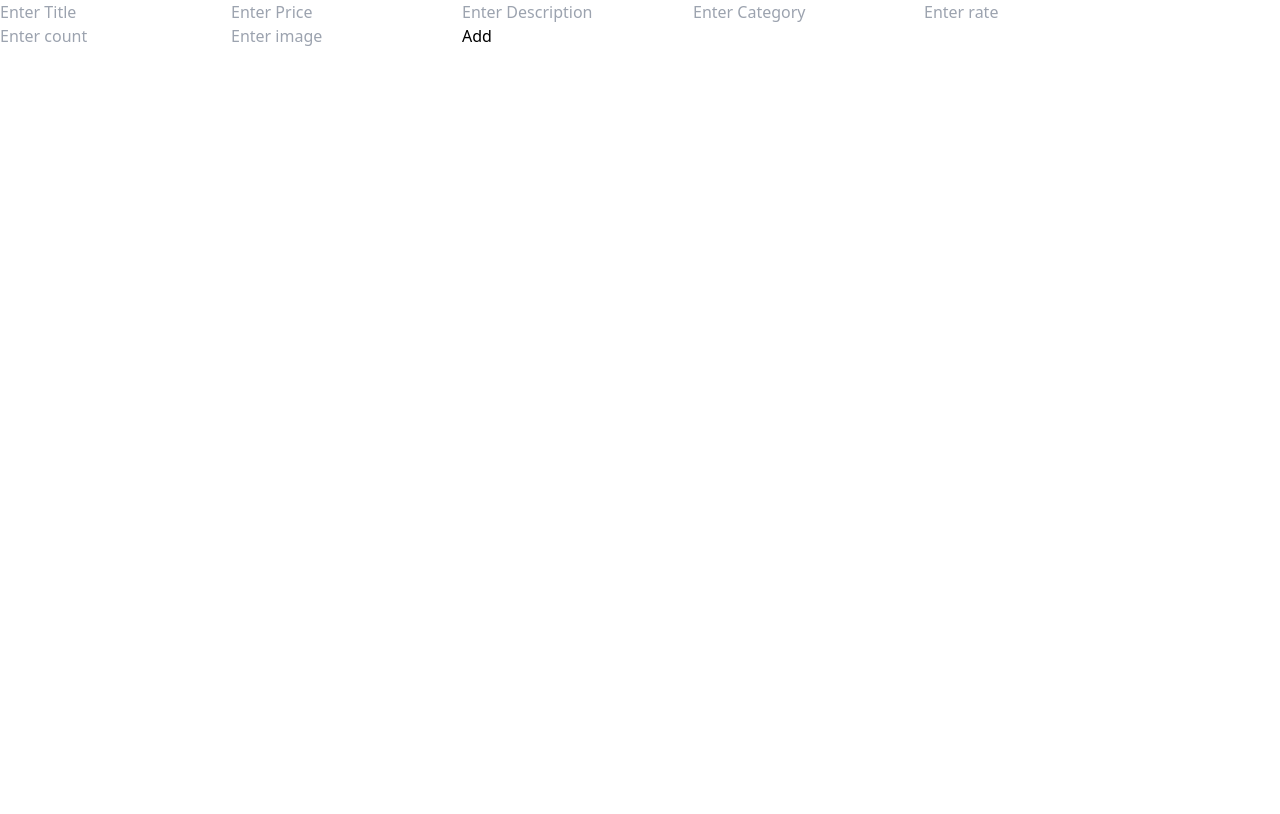
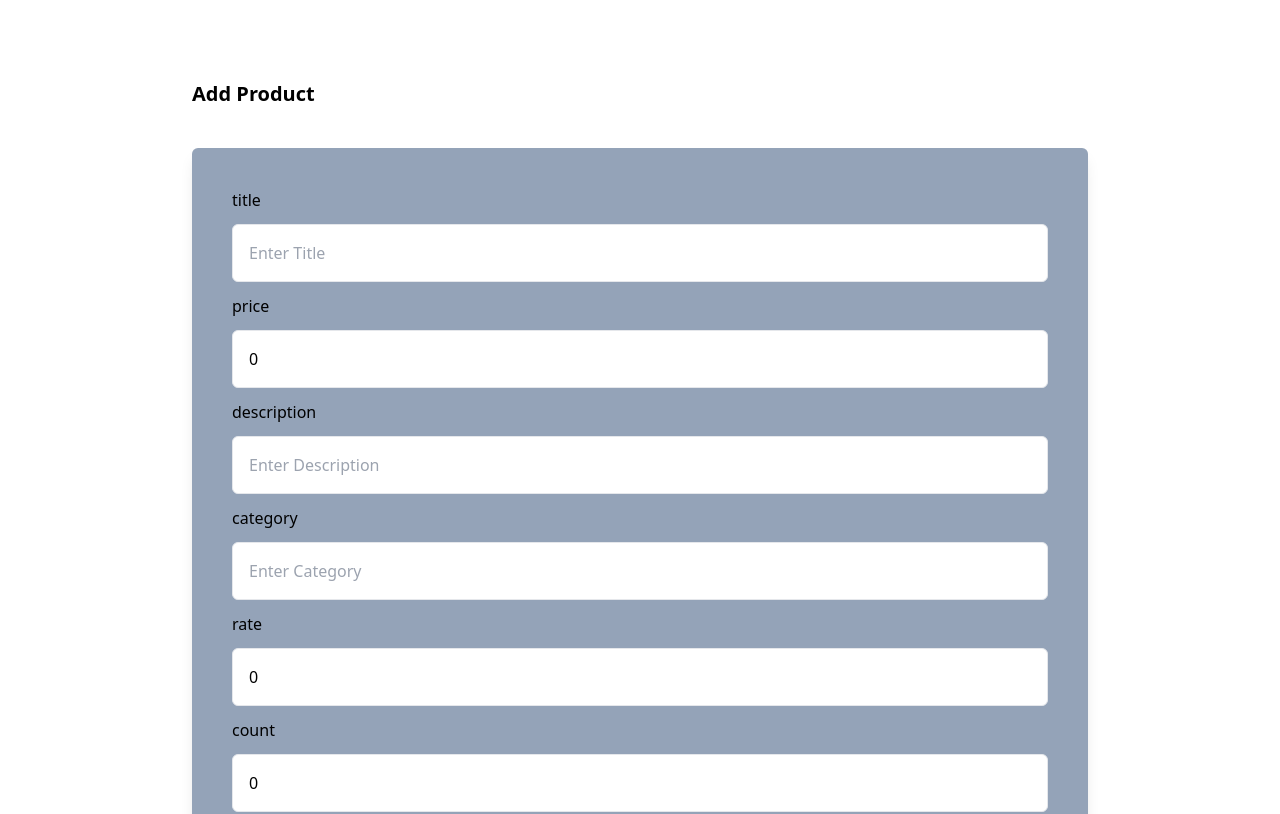
Before and after one commit to mahdimsm/crudnext, a Next.js app: page /add in a window 1280 px wide. Shown: the top 814 px of the page. Built offline with nearby package versions, Linux system fonts and the light colour scheme; no server answers.

Commit message:
context-home,add,edit pages setting for crud and state managment

```diff
--- a/app/add/page.tsx
+++ b/app/add/page.tsx
@@ -1,108 +1,177 @@
-'use client'
-import { ProductContext } from "@/components/ProductProvider"
-import { useContext, useRef } from "react"
+"use client";
+import { IProduct, ProductContext } from "@/components/ProductProvider";
+import { useRouter } from "next/navigation";
 
+import { useContext, useState } from "react";
 
 export default function Add() {
+  const router = useRouter();
+  const { products, setProducts } = useContext<any>(ProductContext);
+  let id: number = 0;
+  products.map((product: IProduct) => {
+    if (id > product.id) {
+      id = id;
+    } else {
+      id = product.id + 1;
+    }
+  });
 
-    const titleRef = useRef();
-    const priceRef = useRef();
-    const desRef = useRef();
-    const catRef = useRef();
-    const rateRef = useRef();
-    const countRef = useRef();
-    const imageRef = useRef();
+  const [values, setValues] = useState({
+    id: id,
+    title: "",
+    price: Number(),
+    description: "",
+    category: "",
+    rating: {
+      rate: Number(),
+      count: Number(),
+    },
+    image: "",
+  });
 
+  const handleChanges = (e: any) => {
+    if (e.target.name == "rate" || e.target.name == "count") {
+      setValues({
+        ...values,
+        rating: { ...values.rating, [e.target.name]: e.target.value },
+      });
+    } else {
+      setValues({ ...values, [e.target.name]: e.target.value });
+    }
+    console.log(values);
+  };
 
-    const {products, setProducts}=useContext(ProductContext);
+  function handleSubmit(event: any) {
+    event.preventDefault();
 
-
-    function handleSubmit(event:any) {
-        event.preventDefault();
-        const title = event.target.elements.title.value;
-        const price = event.target.elements.price.value;
-        const description = event.target.elements.description.value;
-        const category = event.target.elements.category.value;
-        const rate = event.target.elements.rate.value;
-        const count = event.target.elements.count.value;
-        const image = event.target.elements.image.value;
     const newlist = {
-          id: products.length===0 ? 1 :products.length + 1,
-          title,
-          price,
-          description,
-          category,
-          rating:{
-            rate :rate,
-            count:count
+      id: id,
+      title: values.title,
+      price: values.price,
+      description: values.description,
+      category: values.category,
+      rating: {
+        rate: values.rating.rate,
+        count: values.rating.count,
       },
-          image
+      image: values.image,
     };
-        setProducts((prevList:any) => {
+    setProducts((prevList: any) => {
       return prevList.concat(newlist);
     });
 
-
-        titleRef.current.value = "";
-        priceRef.current.value = "";
-        desRef.current.value = "";
-        catRef.current.value = "";
-        rateRef.current.value = "";
-        countRef.current.value = "";
-        imageRef.current.value = "";
+    setValues({
+      id: id,
+      title: "",
+      price: Number(),
+      description: "",
+      category: "",
+      rating: {
+        rate: Number(),
+        count: Number(),
+      },
+      image: "",
+    });
+    router.push("/");
+    // console.log(values)
   }
 
-
-
-
-
-
-
   return (
-    <form onSubmit={handleSubmit}>
+    <div className=" mb-20  mt-20 mx-48 ">
+      <h1 className="font-bold text-xl mb-10">Add Product</h1>
+      <form
+        className="flex flex-col  rounded-md  p-10 bg-slate-400 space-y-3 shadow-lg"
+        onSubmit={handleSubmit}
+      >
+        <label htmlFor="">title</label>
         <input
+          className=" w-[400] border rounded-md p-4"
           type="text"
           name="title"
           placeholder="Enter Title"
-        ref={titleRef}
+          value={values.title}
+          onChange={(e) => {
+            handleChanges(e);
+          }}
         ></input>
+        <label htmlFor="">price</label>
         <input
+          className="border rounded-md p-4"
           type="number"
           name="price"
           placeholder="Enter Price"
-        ref={priceRef}
+          value={values.price}
+          onChange={(e) => {
+            handleChanges(e);
+          }}
         ></input>
+        <label htmlFor="">description</label>
         <input
+          className="border rounded-md p-4"
           type="text"
           name="description"
           placeholder="Enter Description"
-        ref={desRef}
+          value={values.description}
+          onChange={(e) => {
+            handleChanges(e);
+          }}
         ></input>
+        <label htmlFor="">category</label>
         <input
+          className="border rounded-md p-4"
           type="text"
           name="category"
           placeholder="Enter Category"
-        ref={catRef}
+          value={values.category}
+          onChange={(e) => {
+            handleChanges(e);
+          }}
         ></input>
+        <label htmlFor="">rate</label>
         <input
+          className="border rounded-md p-4"
           type="number"
           name="rate"
           placeholder="Enter rate"
-        ref={rateRef}
+          value={values.rating.rate}
+          onChange={(e) => {
+            handleChanges(e);
+          }}
         ></input>
+        <label htmlFor="">count</label>
         <input
+          className="border rounded-md p-4"
           type="number"
           name="count"
           placeholder="Enter count"
-        ref={countRef}
+          value={values.rating.count}
+          onChange={(e) => {
+            handleChanges(e);
+          }}
         ></input>
+        <label htmlFor="">
+          image URL for example
+          https://fakestoreapi.com/img/81fPKd-2AYL._AC_SL1500_.jpg
+        </label>
         <input
+          className="border rounded-md p-4"
           type="text"
           name="image"
-        placeholder="Enter image"
-        ref={imageRef}
+          placeholder="Enter image URL"
+          value={values.image}
+          onChange={(e) => {
+            handleChanges(e);
+          }}
         ></input>
-      <button type="submit">Add</button>
+        <div className="flex justify-center pt-10">
+          <button
+            type="submit"
+            className="w-[20%] px-4 py-2 hover:bg-green-400 bg-green-500 text-white rounded-md"
+          >
+            Add
+          </button>
+        </div>
       </form>
+    </div>
   );
 }
--- /dev/null
+++ b/app/edit/page.tsx
@@ -0,0 +1,168 @@
+"use client";
+import { IProduct, ProductContext } from "@/components/ProductProvider";
+import { useSearchParams } from "next/navigation";
+import { useRouter } from "next/navigation";
+import Image from "next/image";
+import { useContext, useEffect, useState } from "react";
+
+export default function Edit() {
+  const router = useRouter();
+  const { products, setProducts } = useContext<any>(ProductContext);
+  const searchParams = useSearchParams();
+
+  const id = searchParams.get("id");
+
+  let editList: IProduct = {
+    id: Number(id),
+    title: "",
+    price: Number(),
+    description: "",
+    category: "",
+    rating: {
+      rate: 0,
+      count: 0,
+    },
+    image: "",
+  };
+
+  console.log(products);
+
+  products.map((product: IProduct) => {
+    if (Number(id) == product.id) {
+      // console.log('ok')
+      editList = { ...product };
+
+      //  console.log(editList)
+    }
+    // return true;
+  });
+
+  const [values, setValues] = useState(editList);
+
+  /////////////////////////////////////////
+  const handleChanges = (e: any) => {
+    if (e.target.name == "rate" || e.target.name == "count") {
+      setValues({
+        ...values,
+        rating: { ...values.rating, [e.target.name]: e.target.value },
+      });
+    } else {
+      setValues({ ...values, [e.target.name]: e.target.value });
+    }
+  };
+
+  function handleSubmit(event: any) {
+    event.preventDefault();
+
+    const newProducts = products.filter(
+      (product: IProduct) => product.id !== Number(id)
+    );
+    setProducts(
+      [...newProducts, values].sort((a, b) => (a.id > b.id ? 1 : -1))
+    );
+
+    router.push("/");
+  }
+
+  return (
+    <div className=" mb-20  mt-20 mx-48 ">
+      <h1 className="font-bold text-xl mb-10">Edit Product</h1>
+      {values && (
+        <form
+          className="flex flex-col  rounded-md  p-10 bg-slate-400 space-y-3 shadow-lg"
+          onSubmit={handleSubmit}
+        >
+          <label htmlFor="">title</label>
+          <input
+            className=" w-[400] border rounded-md p-4"
+            type="text"
+            name="title"
+            placeholder="Enter Title"
+            value={values.title}
+            onChange={(e) => {
+              handleChanges(e);
+            }}
+          ></input>
+          <label htmlFor="">price</label>
+          <input
+            className="border rounded-md p-4"
+            type="number"
+            name="price"
+            placeholder="Enter Price"
+            value={values.price}
+            onChange={(e) => {
+              handleChanges(e);
+            }}
+          ></input>
+          <label htmlFor="">description</label>
+          <input
+            className="border rounded-md p-4"
+            type="text"
+            name="description"
+            placeholder="Enter Description"
+            value={values.description}
+            onChange={(e) => {
+              handleChanges(e);
+            }}
+          ></input>
+          <label htmlFor="">category</label>
+          <input
+            className="border rounded-md p-4"
+            type="text"
+            name="category"
+            placeholder="Enter Category"
+            value={values.category}
+            onChange={(e) => {
+              handleChanges(e);
+            }}
+          ></input>
+          <label htmlFor="">rate</label>
+          <input
+            className="border rounded-md p-4"
+            type="number"
+            name="rate"
+            placeholder="Enter rate"
+            value={values.rating.rate}
+            onChange={(e) => {
+              handleChanges(e);
+            }}
+          ></input>
+          <label htmlFor="">count</label>
+          <input
+            className="border rounded-md p-4"
+            type="number"
+            name="count"
+            placeholder="Enter count"
+            value={values.rating.count}
+            onChange={(e) => {
+              handleChanges(e);
+            }}
+          ></input>
+          <label htmlFor="">
+            image URL for example
+            https://fakestoreapi.com/img/81fPKd-2AYL._AC_SL1500_.jpg
+          </label>
+
+          <input
+            className="border rounded-md p-4"
+            type="text"
+            name="image"
+            placeholder="Enter image URL for example https://fakestoreapi.com/img/81fPKd-2AYL._AC_SL1500_.jpg"
+            value={values.image}
+            onChange={(e) => {
+              handleChanges(e);
+            }}
+          ></input>
+          <div className="flex justify-center pt-10">
+            <button
+              type="submit"
+              className="w-[20%] px-4 py-2 hover:bg-green-400 bg-green-500 text-white rounded-md"
+            >
+              Add
+            </button>
+          </div>
+        </form>
+      )}
+    </div>
+  );
+}
--- a/app/page.tsx
+++ b/app/page.tsx
@@ -1,18 +1,30 @@
 "use client";
 import Link from "next/link";
-import { createContext, useContext, useEffect, useState } from "react";
-import axios from "axios";
+import { useContext,  useState } from "react";
+
 import Image from "next/image";
 import { ProductContext } from "@/components/ProductProvider";
 import { IProduct } from "@/components/ProductProvider";
 
+type a = {
+  current: IProduct;
+  lists: IProduct[];
+  setList: (...any: any) => {};
+};
+
 export default function products() {
- const {products, setProducts}=useContext(ProductContext)
+  const { products, setProducts } = useContext<any>(ProductContext);
+  const [updateState, setUpdateState] = useState<number>(-1);
   return (
     <div className="px-48 py-20">
       <div className="flex justify-between">
         <h1 className="text-3xl font-bold">List products</h1>
-        <Link href={'/add'} className="px-4 py-2 bg-green-500 rounded text-white">Create New product</Link>
+        <Link
+          href={"/add"}
+          className="px-4 py-2 bg-green-500 rounded text-white"
+        >
+          Create New product
+        </Link>
       </div>
       <table className="divide-y divide-gray-200 w-full mt-6">
         <thead className="bg-gray-50">
@@ -35,12 +47,7 @@ export default function products() {
             >
               price
             </th>
-            <th
-              scope="col"
-              className="px-6 py-3 text-start font-medium text-gray-500 uppercase"
-            >
-              description
-            </th>
+
             <th
               scope="col"
               className="px-6 py-3 text-start font-medium text-gray-500 uppercase"
@@ -57,7 +64,13 @@ export default function products() {
               scope="col"
               className="px-6 py-3 text-start font-medium text-gray-500 uppercase"
             >
-              rating
+              rate
+            </th>
+            <th
+              scope="col"
+              className=" py-3 text-center font-medium text-gray-500 uppercase"
+            >
+              count
             </th>
             <th
               scope="col"
@@ -68,29 +81,51 @@ export default function products() {
           </tr>
         </thead>
         <tbody className="divide-y divide-gray-200">
-          {products?.map((product:IProduct) => (
+          {products.map((product: IProduct) => (
             <tr key={product.id}>
-              <td className="px-6 py-3 text-gray-800">{product.id}</td>
-              <td className="px-6 py-3 text-gray-800">{product.title}</td>
-              <td className="px-6 py-3 text-gray-800">{product.price}$</td>
-              <td className="px-6 py-3 text-gray-800">{product.description}</td>
-              <td className="px-6 py-3 text-gray-800">{product.category}</td>
-              <td className="px-6 py-3 text-gray-800">
+              <td scope="col" className="px-6 py-3 text-gray-800">
+                {product.id}
+              </td>
+              <td scope="col" className="px-6 py-3 text-gray-800">
+                {product.title}
+              </td>
+              <td scope="col" className="px-6 py-3 text-gray-800">
+                {product.price}$
+              </td>
 
+              <td scope="col" className="px-6 py-3 text-gray-800">
+                {product.category}
+              </td>
+              <td scope="col" className="px-6 py-3 text-gray-800">
                 <Image
                   src={product.image}
                   alt={product.title}
-
+                  height={40}
                   width={40}
-                  height={40}
-                  className="object-fill"
-                  quality={100}
+                  className="w-full h-auto"
                 />
               </td>
               <td className="px-6 py-3 text-gray-800">{product.rating.rate}</td>
-              <td className="space-x-4 px-6 py-3 text-end">
-                <button className="text-blue-600">Edit</button>
-                <button className="text-red-600" onClick={()=>{handleDelete(product.id)}}>Delete</button>
+              <td className="px-6 py-3 text-gray-800">
+                {product.rating.count}
+              </td>
+              <td className="flex items-center justify-center space-x-2 mt-4">
+                <button>
+                  <Link
+                    href={`/edit?id=${product.id}`}
+                    className="px-4 py-2 bg-green-500 rounded text-white"
+                  >
+                    Edit
+                  </Link>
+                </button>
+                <button
+                  className="bg-red-600 px-4 py-2  rounded text-white"
+                  onClick={() => {
+                    handleDelete(product.id);
+                  }}
+                >
+                  Delete
+                </button>
               </td>
             </tr>
           ))}
@@ -99,10 +134,10 @@ export default function products() {
     </div>
   );
 
-  function handleDelete(id:number){
-    const newProducts = products.filter((product:IProduct)=>product.id !==id)
+  function handleDelete(id: number) {
+    const newProducts = products.filter(
+      (product: IProduct) => product.id !== id
+    );
     setProducts(newProducts);
   }
-
-
 }
--- a/components/ProductProvider.tsx
+++ b/components/ProductProvider.tsx
@@ -10,18 +10,15 @@ export type IProduct= {
     category: string;
     image: string;
     rating: Rating;
+
   }
   type Rating= {
     rate: number;
     count: number;
   }
-type a={
-   products:IProduct[],
-   setProducts: React.Dispatch<React.SetStateAction<IProduct[]>>
 
-}
 
-export const ProductContext = createContext<a | undefined>(undefined);
+export const ProductContext = createContext<any>({});
 
 
 export default function ProductProvider({
```
Lines whose indentation alone changed are shown as unchanged.
